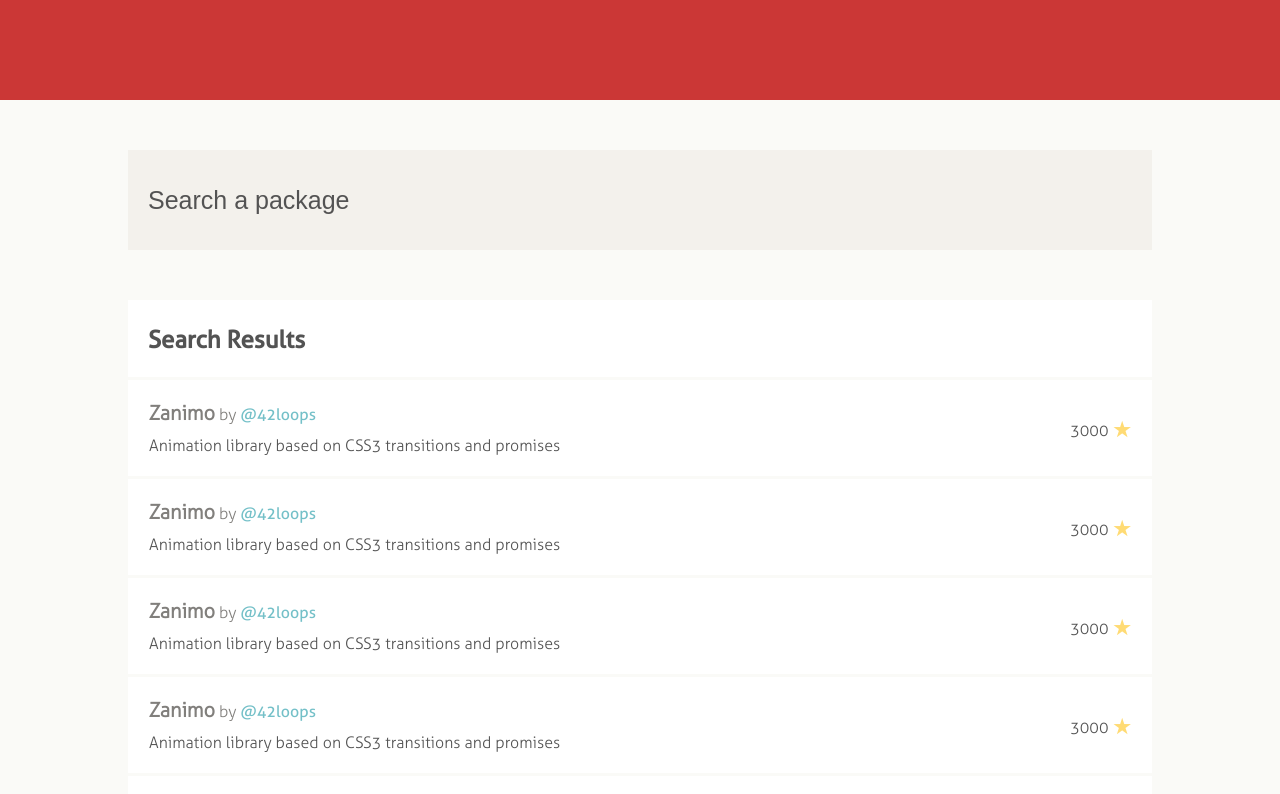
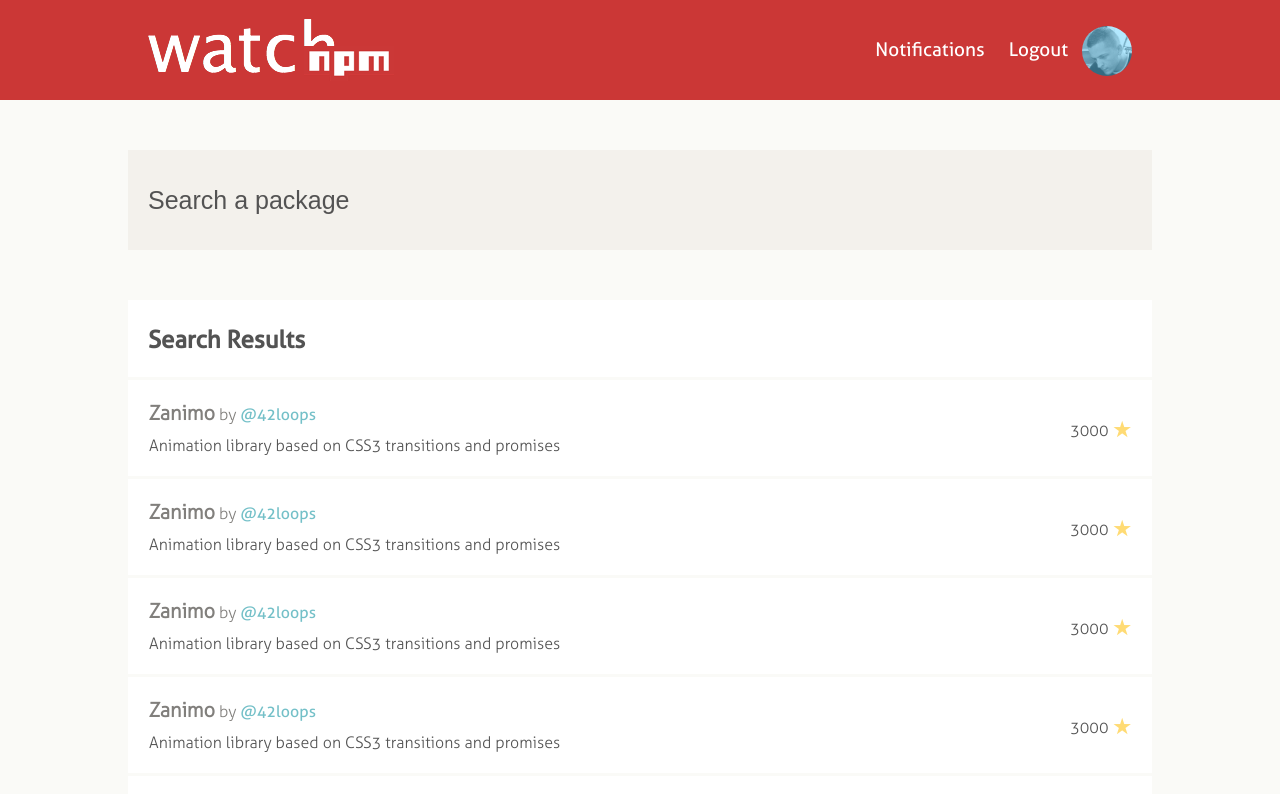
Before and after one commit to peutetre/watchnpm, a website: page public/index.html in a window 1280 px wide. Shown: the top 794 px of the page. Drawn offline with Linux system fonts and the light colour scheme.

Commit message:
ui html integration

```diff
--- a/app/styles/style.styl
+++ b/app/styles/style.styl
@@ -29,6 +29,39 @@ article header
     left: 0;
     width: 100%;
     background: rgb(203, 55, 54);
+    div.content
+        width: 100%;
+        height: 100%;
+        max-width: 1024px;
+        margin: auto;
+        div.settings
+            height:50px;
+            width:100%;
+            background:blue;
+        div.logo
+            background: url("../images/logo.png") no-repeat;
+            height: 62px;
+            width: 246px;
+            margin: 19px 0 0 20px;
+            display: inline-block;
+        div.menu
+            float: right;
+            height: 100px;
+            vertical-align: middle;
+            line-height: 100px;
+            margin-right: 20px;
+            a
+                font-family: AllerRegular;
+                color: rgb(255, 255, 255);
+                text-decoration: none;
+                font-size: 19px;
+                margin 0 10px
+            img.avatar
+                width:50px;
+                height:50px;
+                border-radius:50px;
+                position: relative;
+                top: 20px;
 
 section
     max-width:1024px
--- a/public/index.html
+++ b/public/index.html
@@ -14,10 +14,15 @@
     <body>
         <article>
             <header>
-                <div class="logo"> </div>
-                <a href='#'>Notifications</a>
-                <a href='#'>Logout</a>
-                <img class="acatar" src="#">
+                <div class='content'>
+                    <div class='settings'></div>
+                    <div class="logo"> </div>
+                    <div class='menu'>
+                        <a href='#'>Notifications</a>
+                        <a href='#'>Logout</a>
+                        <img class="avatar" src="images/noxdzine.png">
+                    </div>
+                </div>
             </header>
             <section class='search'>
                 <input placeholder='Search a package'>
```
Also changed, not shown: public/images/logo.png (added), public/images/logo@2x.png (added), public/images/noxdzine.png (added), public/styles/style.css.
